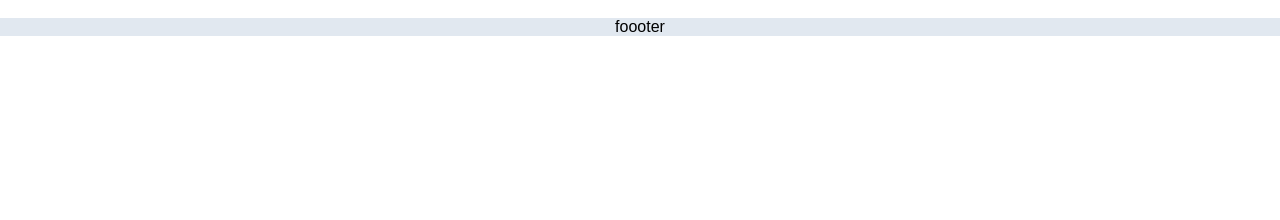
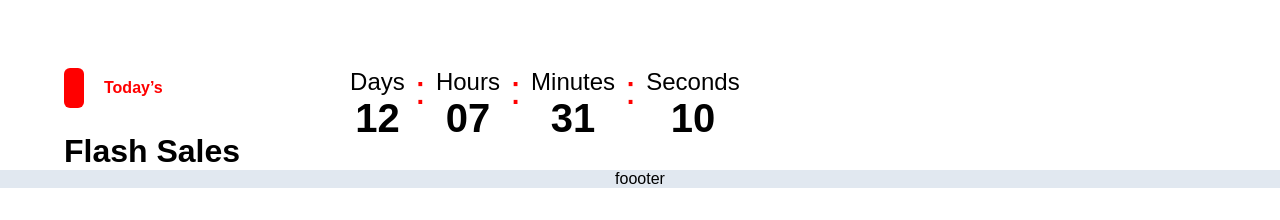
Before and after one commit to FeridAQA/react-task, a React (Vite) app in the folder front/: page / in a window 1280 px wide. Shown: the part 395-615 px from the top of the page. Built offline with nearby package versions, Linux system fonts and the light colour scheme; no server answers.

Commit message:
saat yazıldı

```diff
--- a/front/src/components/header_swiper/index.jsx
+++ b/front/src/components/header_swiper/index.jsx
@@ -10,6 +10,7 @@ import './styles.css';
 import { Pagination, Autoplay } from 'swiper/modules';
 
 import axios from 'axios';
+import config from '../../config';
 
 export default function HeaderSwiper() {
     const [header, setHeader] = useState([]);
@@ -17,7 +18,7 @@ export default function HeaderSwiper() {
 
     const get_header = async () => {
         try {
-            const res = await axios.get('http://localhost:3000/headers');
+            const res = await axios.get(`${config.BASE_URL}/headers`);
             console.log(res);
             setHeader(res.data);
         } catch (error) {
--- /dev/null
+++ b/front/src/components/product/index.jsx
@@ -0,0 +1,26 @@
+import React from 'react'
+import './index.scss'
+import CountdownTimer from '../time'
+const Product = () => {
+    return (
+        <div id='product'>
+            <div className="up">
+                <div className="con">
+                    <div className="red">
+                        <div className="btn"></div>
+                        <div className="text">Today’s</div>
+                    </div>
+                    <div className="title">
+                        Flash Sales
+                    </div>
+                </div>
+                <CountdownTimer targetDate="2025-02-26T00:00:00"></CountdownTimer>
+            </div>
+            <div className="down">
+
+            </div>
+        </div>
+    )
+}
+
+export default Product
--- /dev/null
+++ b/front/src/components/product/index.scss
@@ -0,0 +1,36 @@
+#product {
+    margin: auto;
+    width: 90%;
+    margin-top: 50px;
+
+    .up {
+        display: flex;
+        gap: 100px;
+        .con {
+            display: flex;
+            flex-direction: column;
+            gap: 25px;
+            .red {
+                display: flex;
+                align-items: center;
+                gap: 20px;
+                .btn {
+                    background-color: red;
+                    height: 40px;
+                    width: 20px;
+                    border-radius: 6px;
+                }
+
+                .text {
+                    color: red;
+                    font-weight: 700;
+                }
+
+            }
+            .title{
+                font-size: 32px;
+                font-weight: 600;
+            }
+        }
+    }
+}
--- /dev/null
+++ b/front/src/components/time/index.jsx
@@ -0,0 +1,57 @@
+import React, { useState, useEffect } from "react";
+
+const CountdownTimer = ({ targetDate }) => {
+  const calculateTimeLeft = () => {
+    const difference = +new Date(targetDate) - +new Date();
+    let timeLeft = {};
+
+    if (difference > 0) {
+      timeLeft = {
+        days: Math.floor(difference / (1000 * 60 * 60 * 24)),
+        hours: Math.floor((difference / (1000 * 60 * 60)) % 24),
+        minutes: Math.floor((difference / 1000 / 60) % 60),
+        seconds: Math.floor((difference / 1000) % 60),
+      };
+    }
+
+    return timeLeft;
+  };
+
+  const [timeLeft, setTimeLeft] = useState(calculateTimeLeft());
+
+  useEffect(() => {
+    const timer = setInterval(() => {
+      setTimeLeft(calculateTimeLeft());
+    }, 1000);
+
+    return () => clearInterval(timer);
+  }, [targetDate]);
+
+  return (
+    <div style={{ textAlign: "center", fontFamily: "Arial, sans-serif" }}>
+      <div style={{ display: "flex", justifyContent: "center", fontSize: "24px" }}>
+        <div style={{ margin: "0 10px" }}>
+          <div>Days</div>
+          <span style={{ fontSize: "40px", fontWeight: "bold" }}>{String(timeLeft.days).padStart(2, "0")}</span>
+        </div>
+        <span style={{ fontSize: "40px", color: "red" }}>:</span>
+        <div style={{ margin: "0 10px" }}>
+          <div>Hours</div>
+          <span style={{ fontSize: "40px", fontWeight: "bold" }}>{String(timeLeft.hours).padStart(2, "0")}</span>
+        </div>
+        <span style={{ fontSize: "40px", color: "red" }}>:</span>
+        <div style={{ margin: "0 10px" }}>
+          <div>Minutes</div>
+          <span style={{ fontSize: "40px", fontWeight: "bold" }}>{String(timeLeft.minutes).padStart(2, "0")}</span>
+        </div>
+        <span style={{ fontSize: "40px", color: "red" }}>:</span>
+        <div style={{ margin: "0 10px" }}>
+          <div>Seconds</div>
+          <span style={{ fontSize: "40px", fontWeight: "bold" }}>{String(timeLeft.seconds).padStart(2, "0")}</span>
+        </div>
+      </div>
+    </div>
+  );
+};
+
+export default CountdownTimer;
--- /dev/null
+++ b/front/src/config/index.js
@@ -0,0 +1,5 @@
+const config = {
+    BASE_URL:'https://react-task-mttc.onrender.com'
+  };
+
+  export default config;
--- a/front/src/pages/home/index.jsx
+++ b/front/src/pages/home/index.jsx
@@ -1,10 +1,12 @@
 import React from 'react'
 import Header from '../../components/header'
+import Product from '../../components/product'
 
 const Home = () => {
   return (
     <div>
         <Header></Header>
+        <Product></Product>
     </div>
   )
 }
```
